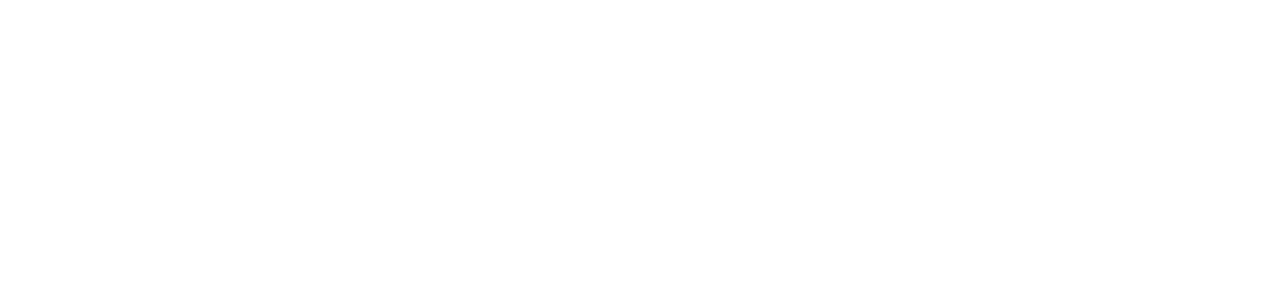
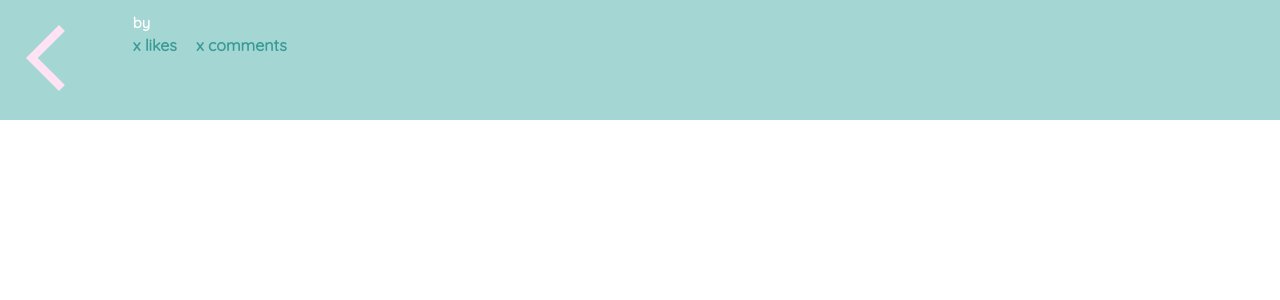
Before and after one commit to hawraakhalil/Cancer-Connect, a React (Create React App) app: page /post in a window 1280 px wide. Before the commit this address had no page. Shown: the top 300 px of the page. Built offline with nearby package versions, Linux system fonts and the light colour scheme.

Commit message:
the user now saves and appears on the post

```diff
--- a/src/App.js
+++ b/src/App.js
@@ -1,26 +1,27 @@
 import React, { useState } from 'react';
 import {BrowserRouter as Router, Routes, Route, Link} from "react-router-dom";
 import Authentication from "./pages/authentication"
-import UsernameContext from './usernameContext';
 import Feed from './pages/feed';
 import Signup from './pages/signup';
 import Profile from './pages/profile';
+import Post from './pages/post';
+import Password from './pages/password';
+
 import './App.css'
 
 function App() {
-  const [username, setUsername] = useState('');
   return (
     <>
-    <UsernameContext.Provider value={{ username, setUsername }}>
     <Router>
       <Routes>
       <Route path="/" exact element={<Authentication />} />
         <Route path="/feed" exact element={<Feed />} />
         <Route path="/signup" exact element={<Signup />} />
         <Route path="/profile" exact element={<Profile />} />
+        <Route path="/post" exact element={<Post />} />
+        <Route path="/password" exact element={<Password />} />
         </Routes>
     </Router>
-    </UsernameContext.Provider>
   </>
   );
 }
--- a/src/pages/authentication.js
+++ b/src/pages/authentication.js
@@ -1,5 +1,4 @@
 import React, { useState, useContext } from 'react';
-import UsernameContext from '../usernameContext';
 import '../App.css';
 import Card from 'react-bootstrap/Card';
 import Button from 'react-bootstrap/Button';
@@ -16,7 +15,6 @@
   const [username, setUsername] = useState('');
   const [password, setPassword] = useState('');
   const [errorMessage, setErrorMessage] = useState('');
-  const usernameContext = useContext(UsernameContext);
 
   //call the function that checks if username and password are in the database
   const handleClick = async () => {
@@ -33,8 +31,8 @@
         }),
       });
       if (response.ok) {
-        usernameContext.setUsername(username);
-        window.location.href = '/feed';
+        const user = encodeURIComponent(username);
+        window.location.href = `/feed?user=${user}`;
       } else if (response.status === 404) {
         const data = await response.json();
         console.error(data.message);
@@ -60,10 +58,9 @@
     handleClick();
   }
 };
-
     return (
       <>
-      <style>{'body { background-color: #FFF0F9; }'}</style>
+       <style>{'body { background-color: #FFF0F9; }'}</style>
     <Container style={{ display: "flex", justifyContent: "center", alignItems: "center", height: "100vh"   }}>
       <Card style={{ width: '35rem',height:"33rem", backgroundColor:"#A4D6D3" ,borderRadius:"5rem"}}>
       <img src={images} alt="Logo" className="rounded-circle" style={{ borderRadius: "50rem",height: "8rem", width: "8rem",marginLeft:"38%",marginTop:"1rem"}} />
@@ -79,8 +76,7 @@
         onKeyDown={handleKeyDown}
       />
 
-
-      <Form.Control
+    <Form.Control
         type="Password"
         value={password}
         onChange={(e) => setPassword(e.target.value)}
@@ -88,7 +84,7 @@
         style ={{ paddingLeft:"1rem",width:"25rem",height:"3rem",borderRadius:"2rem",borderColor:"#FFFFFF",fontFamily:"Lato",fontWeight:"bold",fontSize:"0.95rem",marginLeft:"-3rem"}}
         onKeyDown={handleKeyDown}
       />
-      <Link to="/signup" style={{ color: '#155A56', textDecoration: 'underline',fontSize:"0.88rem" ,fontFamily:"Lato",display: "flex", justifyContent: "center",marginTop:"0.8rem",fontWeight:"bold", fontStyle: "italic"}}> forgot password?</Link>
+      <Link to="/password" style={{ color: '#155A56', textDecoration: 'underline',fontSize:"0.88rem" ,fontFamily:"Lato",display: "flex", justifyContent: "center",marginTop:"0.8rem",fontWeight:"bold", fontStyle: "italic"}}> forgot password?</Link>
       <Button onClick={handleClick} style ={{marginTop:"0.8rem",marginLeft:"5rem",width:"10rem",height:"3.5rem",backgroundColor:"#FFE3F4",borderColor:"#FFE3F4",borderRadius:"10rem",fontFamily:"Lato",fontWeight:"bold"}}>Login</Button>
 
       <p style={{ fontSize: '0.9rem', marginTop: '1rem', textAlign: 'center' ,marginBottom:'0.4rem'}}>
--- a/src/pages/feed.js
+++ b/src/pages/feed.js
@@ -9,7 +9,7 @@
 import SearchIcon from '@mui/icons-material/Search';
 import {BrowserRouter as Router, Routes, Route, Link} from "react-router-dom";
 import images from './images.png';
-import UsernameContext from '../usernameContext';
+
 
 
 
@@ -18,8 +18,10 @@
   const [posts, setPosts] = useState([]);
   const [error, setError] = useState(null);
   const [refresh, setRefresh] = useState(false);
-  const usernameContext = useContext(UsernameContext);
-  const username = usernameContext.username;
+  const queryString = window.location.search;
+  const urlParams = new URLSearchParams(queryString);
+
+  const username = urlParams.get('user');
 
 
   useEffect(() => {
@@ -54,7 +56,7 @@
           'Content-Type': 'application/json',
           'Accept': 'application/json',
         },
-        body: JSON.stringify(newPost),
+        body: JSON.stringify({ ...newPost, username }),
       });
 
       if (response.ok) {
@@ -86,8 +88,13 @@
   const handleClick = () => {
     window.location.href = "/profile";
   };
+  const handleClick2 = (postTitle,postBody,postUser) => {
+  const title = encodeURIComponent(postTitle);
+  const body = encodeURIComponent(postBody);
+  const user = encodeURIComponent(postUser);
+  window.location.href = `/post?title=${title}&body=${body}&user=${user}`;
+  };
 
-  posts.sort((a ,b) => new Date(b.timestamp) - new Date(a.timestamp));
 
     return (
 
@@ -124,14 +131,18 @@
 
   <Container style={{marginTop:"3rem", marginBottom: "3rem"}}>
   {posts.map((post, index) => (
-  <Card key={index} className={`mt-4 ${index === posts.length - 1 ? 'last-post' : ''}`} style={{marginLeft:"6.2rem",marginRight:"6.2rem", backgroundColor: "#D7ECEC",borderRadius:"2rem" }}>
+  <Card  onClick={() => handleClick2(post.title,post.body,post.username)} key={index} className={`mt-4 ${index === posts.length - 1 ? 'last-post' : ''}`} style={{marginLeft:"6.2rem",marginRight:"6.2rem", backgroundColor: "#D7ECEC",borderRadius:"2rem",marginTop:"-1rem" }}>
     <Card.Body>
       <div className="row">
         <div className="col-sm-6">
           <h2 className="card-title" style={{ marginTop: "3rem",marginLeft: "1rem",color:"#5E5E5E", paddingTop: "1rem",paddingBottom: "0rem",fontWeight:"bold"}}>{post.title}</h2>
           <h6 className="card-title" style={{marginTop:"-2rem", marginLeft: "1.3rem",color:"#5E5E5E",fontWeight:"bold"}}>{post.username}</h6>
-          <p className="card-text" style= {{marginLeft: "1rem",paddingBottom: "1rem", paddingTop:"0rem"}}>{post.body}</p>
-        </div>
+          <p className="card-text" style= {{marginLeft: "1.3rem",paddingBottom: "0.7rem", paddingTop:"0rem",marginTop:"-1.8rem",fontSize:"1.05rem",fontWeight:"bold"}}>{post.body}</p>
+          </div>
+          <div style={{ display: "flex", alignItems: "center" }}>
+        <p className="card-text" style={{marginLeft: "1.3rem", paddingTop:"0rem",marginTop:"0rem",fontSize:"1rem",fontWeight:"bold",color:"#7BB7B3"}}>x likes</p>
+        <p className="card-text" style = {{marginLeft: "1.3rem", paddingTop:"0rem",marginTop:"0rem",fontSize:"1rem",fontWeight:"bold",color:"#7BB7B3"}}>x comments</p>
+      </div>
       </div>
     </Card.Body>
   </Card>
--- /dev/null
+++ b/src/pages/password.js
@@ -0,0 +1,8 @@
+import React from 'react';
+function Password() {
+    return (
+        <p>hi</p>
+    );
+}
+
+export default Password;
--- /dev/null
+++ b/src/pages/post.js
@@ -0,0 +1,39 @@
+import React from 'react';
+import Container from '@mui/material/Container';
+import ArrowBackIosIcon from '@mui/icons-material/ArrowBackIos';
+function Post() {
+
+    const handleClick = () => {
+        window.location.href = "/feed";
+      };
+
+    const queryString = window.location.search;
+    const urlParams = new URLSearchParams(queryString);
+
+    const title = urlParams.get('title');
+    const body = urlParams.get('body');
+    const user = urlParams.get('user');
+
+
+    return (
+        <header>
+        <Container fluid="true" className="p-3" style={{ height: "7.5rem",maxWidth: "100rem", backgroundColor: "#A4D6D3" ,padding:"1.1rem",display: "flex"}}>
+          <ArrowBackIosIcon style={{height:"5rem",width:"6rem",cursor: "pointer", color:"#FFE3F4" }}
+          onClick={handleClick}>
+           </ArrowBackIosIcon>
+           <div className="row">
+        <div className="col-sm-6">
+          <h2 className="card-title" style={{ marginTop: "-0.5rem",marginLeft: "1rem",color:"white", paddingTop: "0rem",paddingBottom: "0rem",fontSize:"2.7rem"}}>{title}</h2>
+          <h6 className="card-title" style={{marginTop:"-2.5rem", marginLeft: "1.2rem",color:"white"}}>by {user} </h6>
+          </div>
+          <div style={{ display: "flex", alignItems: "center" }}>
+        <p className="card-text" style={{marginLeft: "1.2rem",marginTop:"-2rem",fontSize:"1rem",fontWeight:"bold",color:"#3B9B95"}}>x likes</p>
+        <p className="card-text" style = {{marginLeft: "1.2rem", paddingTop:"0rem",marginTop:"-2rem",fontSize:"1rem",fontWeight:"bold",color:"#3B9B95"}}>x comments</p>
+      </div>
+      </div>
+        </Container>
+        </header>
+    );
+}
+
+export default Post;
```
